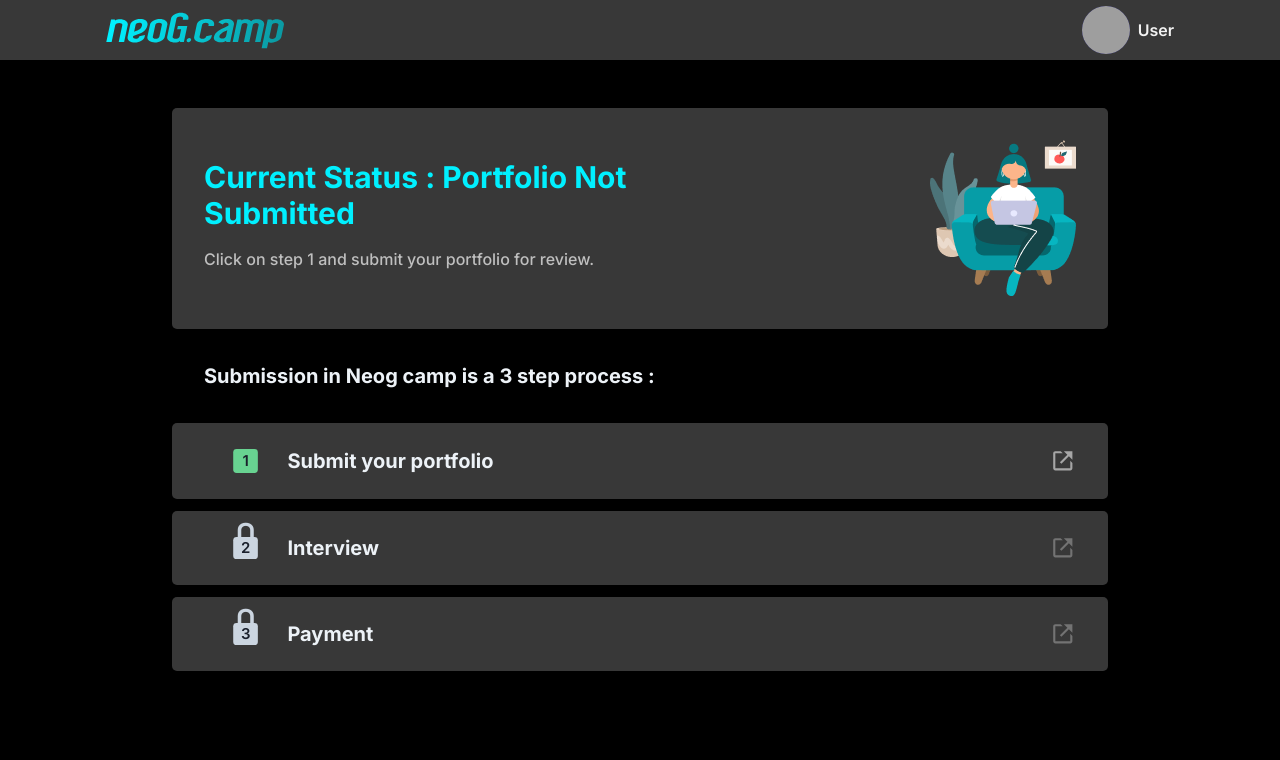
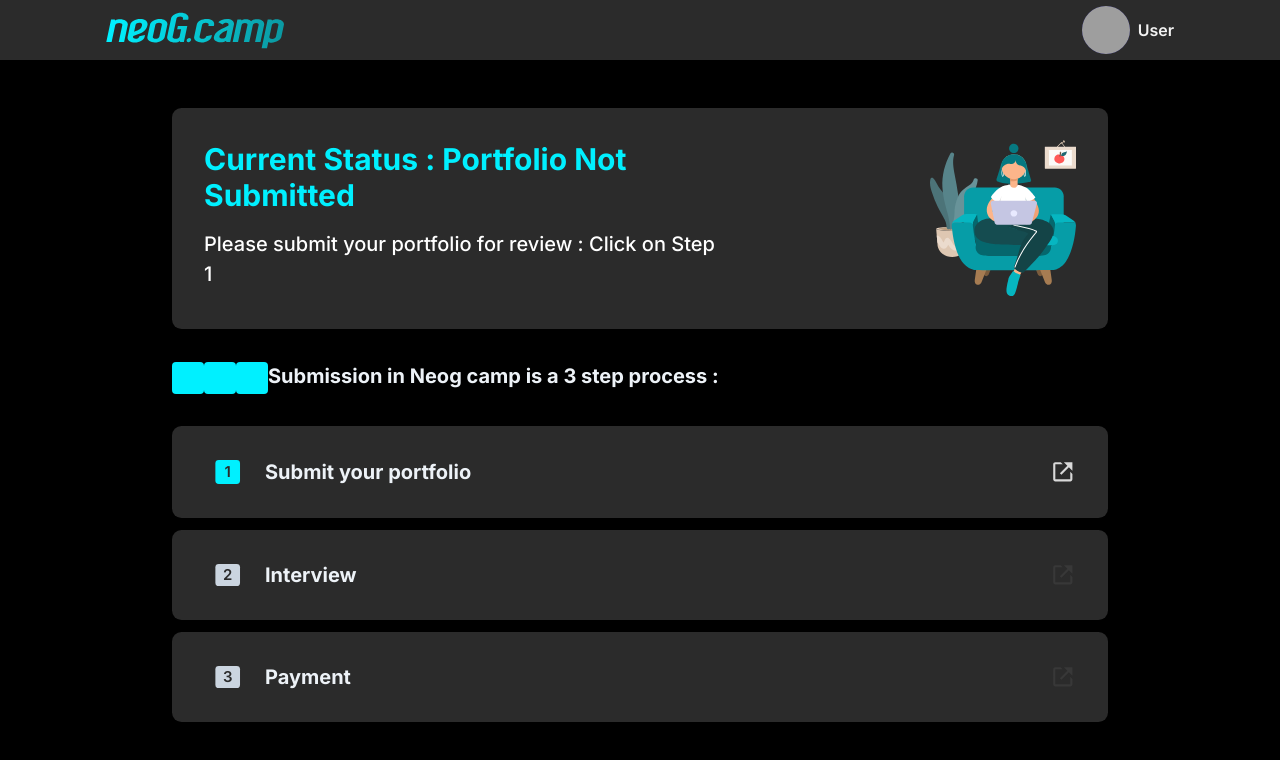
Before and after one commit to SAYUK09/platform-93by4, a Next.js app in the folder client/: page / in a window 1280 px wide. Shown: the top 760 px of the page. Built offline with nearby package versions, Linux system fonts and the light colour scheme; no server answers; grey boxes are pictures that could not be loaded.

Commit message:
Added logic for different status

```diff
--- a/client/src/components/LockIcon/LockIcon.tsx
+++ b/client/src/components/LockIcon/LockIcon.tsx
@@ -14,7 +14,7 @@
         <Flex alignItems={'center'} transform={['scale(1)', 'scale(0.85)']}>
           <Text
             background={
-              !locked ? theme.colors.green['300'] : theme.colors.gray['300']
+              !locked ? theme.colors.brand['500'] : theme.colors.gray['300']
             }
             display={'flex'}
             justifyContent={'center'}
@@ -23,23 +23,13 @@
             width={'29px'}
             borderRadius={'4px'}
             fontWeight={'600'}
-            margin={['1.2rem 0', '0 1.2rem']}
-            marginLeft={'0'}
+            marginRight={'1rem'}
             position={'relative'}
             fontSize={'1.1rem'}
+            color={theme.colors.black['800']}
           >
-            {locked && (
-              <Text
-                position={'absolute'}
-                top={'-1.8rem'}
-                left={'3px'}
-                transform={'rotate(180deg)'}
-                fontSize={'2rem'}
-                color={theme.colors.gray['300']}
-              >
-                U
-              </Text>
-            )}
+            {/*
+            color of text lock */}
 
             {index + 1}
           </Text>
--- a/client/src/components/Navbar/Navbar.tsx
+++ b/client/src/components/Navbar/Navbar.tsx
@@ -9,20 +9,16 @@
   const { authState } = useAuth()
   return (
     <Flex
-      background={theme.colors.black['700']}
+      background={theme.colors.black['800']}
       width={'100%'}
       maxHeight={'60px'}
       minHeight={'60px'}
       alignItems={'center'}
       justifyContent={'center'}
-      position={'sticky'}
-      top={'0'}
-      left={'0'}
-      zIndex={2}
     >
       <Flex
         width={'100%'}
-        background={theme.colors.black['700']}
+        background={theme.colors.black['800']}
         height={'100%'}
         alignItems={'center'}
         maxWidth={'1100px'}
--- a/client/src/components/StatusCard/StatusCard.tsx
+++ b/client/src/components/StatusCard/StatusCard.tsx
@@ -1,29 +1,52 @@
 import React from 'react'
 import { Flex, Heading, Spacer, Text } from '@chakra-ui/react'
 import Image from 'next/image'
-import DashboardImage from '../../images/dashboard-girl.png'
+import DashboardImage from '../../images/dashboard-girl.svg'
 import { theme } from '../../themes'
-export function StatusCard({ status, bgColor }: any) {
+export function StatusCard({ status, bgColor, step }: any) {
   return (
     <Flex
       bgColor={bgColor}
       p={8}
-      borderRadius={5}
-      flexDir={['column', 'column', 'row']}
+      borderRadius={9.5}
+      flexDir={['column-reverse', 'column-reverse', 'row']}
     >
       <Flex
         flexDir="column"
         justifyContent="center"
         width={['100%', '100%', '60%']}
       >
-        <Heading
-          fontSize={['xl', '2xl', '3xl']}
-          color={theme.colors.brand['500']}
+        <a
+          href={
+            status.status == 'portfolio_needs_revision' ? '/resubmission' : ''
+          }
         >
           {' '}
-          Current Status : {status.statusText}
-        </Heading>
-        <Text fontWeight="500" color={theme.colors.black['200']} py={2} pt={4}>
+          <Heading
+            fontSize={['xl', '2xl', '3xl']}
+            color={theme.colors.brand['500']}
+          >
+            {' '}
+            Current Status :{' '}
+            <Heading
+              fontSize={['xl', '2xl', '3xl']}
+              as="span"
+              color={
+                status?.color == 'red' ? '#F13C3C' : theme.colors.brand['500']
+              }
+            >
+              {' ' + status.statusText}
+            </Heading>
+          </Heading>
+        </a>
+
+        <Text
+          fontSize="xl"
+          fontWeight="500"
+          color={theme.colors.white}
+          py={2}
+          pt={4}
+        >
           {status.statusDescription}
         </Text>
       </Flex>
--- a/client/src/components/StepCard/StepCard.tsx
+++ b/client/src/components/StepCard/StepCard.tsx
@@ -19,9 +19,9 @@
       alignItems="center"
       justifyContent="space-between"
       bgColor={bgColor}
-      borderRadius={5}
+      borderRadius={9.5}
       px={8}
-      py={4}
+      py={6}
       mb={3}
     >
       <Box m={2}>
@@ -32,13 +32,19 @@
       </Heading>
 
       {status.level == step.level ? (
-        <Link href={step.link}>
-          <a>{<ExternalLinkSvg color={theme.colors.black['300']} />}</a>
-        </Link>
+        status.status == 'portfolio_under_review' ? (
+          <a>{<ExternalLinkSvg color={theme.colors.black['700']} />}</a>
+        ) : status.status == 'portfolio_needs_revision' ? (
+          <Link href="/resubmission">
+            <a>{<ExternalLinkSvg color={theme.colors.black['100']} />}</a>
+          </Link>
+        ) : (
+          <Link href={step.link}>
+            <a>{<ExternalLinkSvg color={theme.colors.black['100']} />}</a>
+          </Link>
+        )
       ) : (
-        <Link href={step.link}>
-          <a>{<ExternalLinkSvg color={theme.colors.black['500']} />}</a>
-        </Link>
+        <a>{<ExternalLinkSvg color={theme.colors.black['700']} />}</a>
       )}
     </Flex>
   )
--- a/client/src/data/staticData/admissionStages.ts
+++ b/client/src/data/staticData/admissionStages.ts
@@ -5,14 +5,69 @@
   level: number
   statusText: string
   statusDescription: string
+  color?: string
 }
 
-export const statusData:StatusType = {
-  status: 'interview_done_passed',
-  level: 1, // control the locks
-  statusText: 'Portfolio Not Submitted', // show your header
-  statusDescription: 'Click on step 1 and submit your portfolio for review.',
-}
+export const data: StatusType[] = [
+  {
+    status: 'portfolio_not_submitted',
+    level: 1, // control the locks
+    statusText: 'Portfolio Not Submitted', // show your header
+    statusDescription:
+      'Please submit your portfolio for review : Click on Step 1',
+  },
+  {
+    status: 'portfolio_under_review',
+    level: 1, // control the locks
+    statusText: 'Portfolio Under Review', // show your header
+    statusDescription:
+      'Your portfolio is under review. Your submission number is #123 . Wait for results. ',
+  },
+  {
+    status: 'portfolio_needs_revision',
+    color: 'red',
+    level: 1, // control the locks
+    statusText: 'Portfolio Needs Revison', // show your header
+    statusDescription: 'Click on this and check the review feedback.',
+  },
+  {
+    status: 'portfolio_passed_interview_to_be_scheduled',
+    level: 2, // control the locks
+    statusText: 'Portfolio Accepted', // show your header
+    statusDescription:
+      'Hurray !! Interview step unlocked for you . Click on Step 2',
+  },
+  // {
+  //   status: 'interview_scheduled',
+  //   level: 2, // control the locks
+  //   statusText: 'Interview Sheduled', // show your header
+  //   statusDescription: 'Click on step 1 and submit your portfolio for review.',
+  // },
+  // {
+  //   status: 'interview_done_passed',
+  //   level: 3, // control the locks
+  //   statusText: 'Interview Passed', // show your header
+  //   statusDescription: 'Click on step 1 and submit your portfolio for review.',
+  // },
+  // {
+  //   status: 'interview_done_failed',
+  //   level: 1, // control the locks
+  //   statusText: 'Interview Failed', // show your header
+  //   statusDescription: 'Click on step 1 and submit your portfolio for review.',
+  // },
+  // {
+  //   status: 'payment_completed',
+  //   level: 3, // control the locks
+  //   statusText: 'Payment Completed', // show your header
+  //   statusDescription: 'Click on step 1 and submit your portfolio for review.',
+  // },
+  // {
+  //   status: 'enrollment_done',
+  //   level: 3, // control the locks
+  //   statusText: 'Enrolled in NeoG . Yaay !!', // show your header
+  //   statusDescription: 'Click on step 1 and submit your portfolio for review.',
+  // },
+]
 
 // data for the step cards
 
--- a/client/src/pages/index.tsx
+++ b/client/src/pages/index.tsx
@@ -1,33 +1,51 @@
-import { Text, Flex } from '@chakra-ui/react'
+import { useState } from 'react'
+import { Text, Flex, Button } from '@chakra-ui/react'
 import { Layout, StatusCard, StepCard } from '../components'
 import {
-  statusData,
+  data,
+  StatusType,
   steps,
+  StepType,
   submissionSting,
 } from '../data/staticData/admissionStages'
 import { theme } from '../themes'
 
 export default function Dashboard() {
+  const [currentStatus, setCurrentStatus] = useState('portfolio_not_submitted')
+  const status = data.find((e) => e.status == currentStatus)
+  console.log(status)
   return (
     <Layout>
       <Flex as="section" flexDir="column">
-        <StatusCard status={statusData} bgColor={theme.colors.black['700']} />
+        <StatusCard status={status} bgColor={theme.colors.black['800']} />
         <Text
-          m={8}
+          my={8}
           color={theme.colors.gray['100']}
           fontWeight="bold"
           fontSize={['md', 'md', 'xl']}
         >
+          <Button
+            onClick={() => setCurrentStatus('portfolio_under_review')}
+          ></Button>
+          <Button
+            onClick={() =>
+              setCurrentStatus('portfolio_passed_interview_to_be_scheduled')
+            }
+          ></Button>
+          <Button
+            onClick={() => setCurrentStatus('portfolio_needs_revision')}
+          ></Button>
+
           {submissionSting}
         </Text>
 
         <Flex flexDir="column">
-          {steps.map((step, index) => {
+          {steps.map((step: StepType, index: number) => {
             return (
               <StepCard
-                bgColor={theme.colors.black['700']}
+                bgColor={theme.colors.black['800']}
                 step={step}
-                status={statusData}
+                status={status as StatusType}
                 key={index.toString()}
                 index={index}
               />
```
Also changed, not shown: client/src/images/dashboard-girl.png (deleted), client/src/images/dashboard-girl.svg (added).
